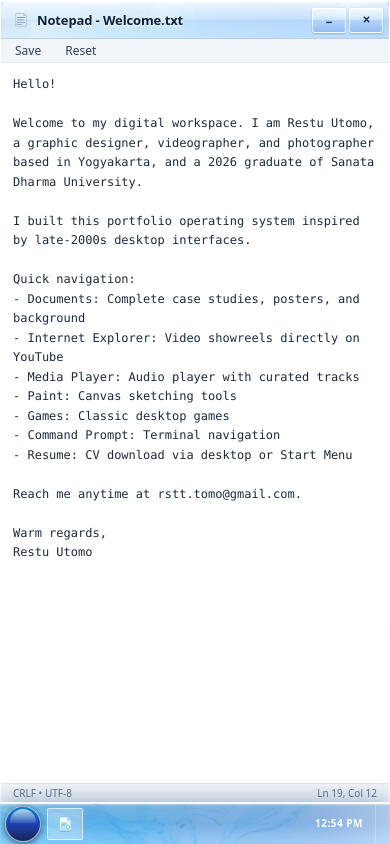
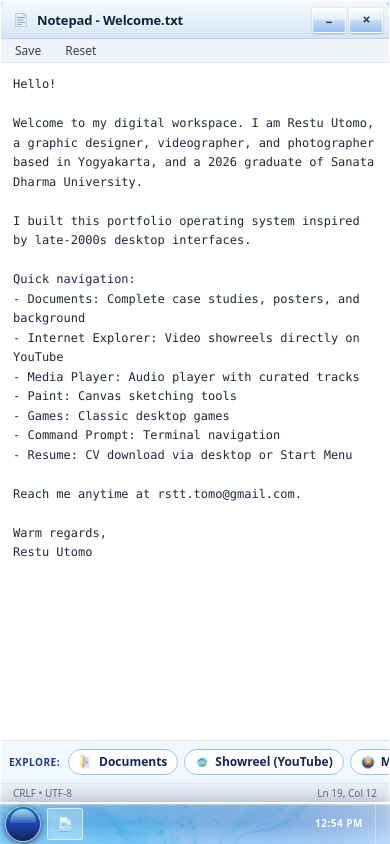
Before and after one commit to tomosama09/tomoeos-restu, a Nuxt app: page / in a window 390 px wide. Both pictures are taken after a click on the button "Login". Built offline with nearby package versions, Linux system fonts and the light colour scheme.

Commit message:
fix(mobile): resolve titlebar bleed, un-truncate desktop icons, add welcome note action pills, and single-window mobile focus

```diff
--- a/app/components/apps/explorer/ExplorerWindow.vue
+++ b/app/components/apps/explorer/ExplorerWindow.vue
@@ -1,8 +1,8 @@
 <template>
   <WindowFrame id="explorer" title="Documents" icon="/icons/folder-docs.webp">
     <div class="flex flex-col h-full overflow-hidden select-none">
-      <!-- Explorer Menubar -->
-      <div class="explorer-menubar shrink-0 bg-gradient-to-b from-slate-100 to-slate-200 border-b border-slate-300/80 px-2 py-0.5 flex items-center gap-3 text-xs text-slate-700">
+      <!-- Explorer Menubar (Hidden on mobile) -->
+      <div class="explorer-menubar hidden md:flex shrink-0 bg-gradient-to-b from-slate-100 to-slate-200 border-b border-slate-300/80 px-2 py-0.5 items-center gap-3 text-xs text-slate-700">
         <button type="button" class="menubar-item hover:bg-white/80 px-1.5 py-0.5 rounded cursor-pointer" @click="currentNav = 'about'">File</button>
         <button type="button" class="menubar-item hover:bg-white/80 px-1.5 py-0.5 rounded cursor-pointer" @click="currentNav = 'services'">Edit</button>
         <button type="button" class="menubar-item hover:bg-white/80 px-1.5 py-0.5 rounded cursor-pointer" @click="currentNav = 'experience'">View</button>
--- a/app/components/apps/player/TomoePlayer.vue
+++ b/app/components/apps/player/TomoePlayer.vue
@@ -318,7 +318,7 @@
 const isMuted = ref(false)
 const isShuffle = ref(false)
 const isLoop = ref(false)
-const showPlaylist = ref(true)
+const showPlaylist = ref(false)
 
 const currentTrack = computed(() => playlist[currentTrackIndex.value])
 
--- a/app/components/apps/utilities/NotepadApp.vue
+++ b/app/components/apps/utilities/NotepadApp.vue
@@ -10,10 +10,48 @@
       <!-- Textarea editor -->
       <textarea
         v-model="content"
-        class="flex-1 p-3 font-mono text-xs text-slate-800 resize-none focus:outline-none leading-relaxed bg-white select-text"
+        class="flex-1 p-3 font-mono text-xs sm:text-[13px] text-slate-800 resize-none focus:outline-none leading-relaxed bg-white select-text"
         placeholder="Type notes here..."
         @input="autoSave"
       />
+
+      <!-- Interactive Quick Launch Pills (Seamless navigation from Welcome text) -->
+      <div class="p-2 bg-sky-50/90 border-t border-blue-200/60 flex items-center gap-1.5 overflow-x-auto no-scrollbar shrink-0 select-none">
+        <span class="text-[10px] font-bold text-blue-900 uppercase tracking-wider shrink-0 mr-0.5">Explore:</span>
+        <button
+          type="button"
+          class="px-2.5 py-1 rounded-full bg-white hover:bg-sky-100 border border-blue-300 text-xs font-semibold text-blue-950 flex items-center gap-1.5 shrink-0 shadow-2xs cursor-pointer active:scale-95 transition-all"
+          @click="openApp('explorer')"
+        >
+          <img src="/icons/folder-docs.webp" alt="" class="w-3.5 h-3.5 object-contain" />
+          <span>Documents</span>
+        </button>
+        <button
+          type="button"
+          class="px-2.5 py-1 rounded-full bg-white hover:bg-sky-100 border border-blue-300 text-xs font-semibold text-blue-950 flex items-center gap-1.5 shrink-0 shadow-2xs cursor-pointer active:scale-95 transition-all"
+          @click="openApp('ie')"
+        >
+          <img src="/icons/internet-explorer.svg" alt="" class="w-3.5 h-3.5 object-contain" />
+          <span>Showreel (YouTube)</span>
+        </button>
+        <button
+          type="button"
+          class="px-2.5 py-1 rounded-full bg-white hover:bg-sky-100 border border-blue-300 text-xs font-semibold text-blue-950 flex items-center gap-1.5 shrink-0 shadow-2xs cursor-pointer active:scale-95 transition-all"
+          @click="openApp('player')"
+        >
+          <img src="/icons/wmp.svg" alt="" class="w-3.5 h-3.5 object-contain" />
+          <span>Media Player</span>
+        </button>
+        <a
+          href="/Restu_Utomo_CV.pdf"
+          target="_blank"
+          rel="noopener noreferrer"
+          class="px-2.5 py-1 rounded-full bg-white hover:bg-sky-100 border border-blue-300 text-xs font-semibold text-blue-950 flex items-center gap-1.5 shrink-0 shadow-2xs cursor-pointer active:scale-95 transition-all"
+        >
+          <img src="/icons/pdf.svg" alt="" class="w-3.5 h-3.5 object-contain" />
+          <span>Resume (PDF)</span>
+        </a>
+      </div>
 
       <!-- Statusbar -->
       <div class="h-5 bg-slate-100 border-t border-slate-200 px-3 flex items-center justify-between text-[10px] text-slate-500 shrink-0">
@@ -27,9 +65,17 @@
 <script setup lang="ts">
 import { ref, computed, onMounted } from 'vue'
 import WindowFrame from '~/components/common/WindowFrame.vue'
+import { useWindowManager } from '~/composables/useWindowManager'
 import { useAudioFeedback } from '~/composables/useAudioFeedback'
 
+const wm = useWindowManager()
 const { playSound } = useAudioFeedback()
+
+const openApp = (id: string) => {
+  playSound('click')
+  const isMobile = typeof window !== 'undefined' && window.innerWidth < 768
+  wm.openWindow(id, isMobile)
+}
 
 const DEFAULT_TEXT = `Hello!
 
--- a/app/components/common/WindowFrame.vue
+++ b/app/components/common/WindowFrame.vue
@@ -7,7 +7,7 @@
     :class="[
       isActive ? 'active-window shadow-2xl' : 'opacity-95 shadow-md',
       win.isMinimized ? 'hidden' : 'flex',
-      (isMobile || win.isMaximized) ? '!inset-0 !w-full !h-[calc(100dvh-40px)] !rounded-none !top-0 !left-0 border-x-0 border-t-0' : ''
+      (isMobile || win.isMaximized) ? '!inset-0 !w-full !h-[calc(100dvh-40px)] !rounded-none !top-0 !left-0 border-x-0 border-t-0 bg-[#eef4fb] !backdrop-blur-none' : ''
     ]"
     :style="windowStyle"
     @pointerdown="onWindowPointerDown"
@@ -15,6 +15,7 @@
     <!-- Titlebar -->
     <div
       class="aero-titlebar win-header shrink-0 flex items-center justify-between px-2.5 py-1.5 cursor-move select-none"
+      :class="isMobile ? '!bg-gradient-to-b !from-[#f5f9fd] !via-[#e7f1fb] !to-[#d4e4f5] border-b border-[#a9c7e8]' : ''"
       @pointerdown="onTitlebarPointerDown"
       @dblclick="toggleMaximize"
     >
@@ -148,7 +149,7 @@
 })
 
 const onWindowPointerDown = () => {
-  wm.bringToFront(props.id)
+  wm.bringToFront(props.id, isMobile.value)
 }
 
 const handleMinimize = () => {
--- a/app/components/desktop/AeroTaskbar.vue
+++ b/app/components/desktop/AeroTaskbar.vue
@@ -129,16 +129,17 @@
 const handleTaskClick = (id: string) => {
   const win = wm.windows.value[id]
   if (!win) return
+  const isMobile = typeof window !== 'undefined' && window.innerWidth < 768
 
   if (win.isMinimized) {
     playSound('restore')
-    wm.bringToFront(id)
+    wm.bringToFront(id, isMobile)
   } else if (wm.activeWindowId.value === id) {
     playSound('minimize')
     wm.minimizeWindow(id)
   } else {
     playSound('click')
-    wm.bringToFront(id)
+    wm.bringToFront(id, isMobile)
   }
 }
 
--- a/app/components/desktop/DesktopIcon.vue
+++ b/app/components/desktop/DesktopIcon.vue
@@ -1,7 +1,7 @@
 <template>
   <button
     type="button"
-    class="group flex flex-col items-center justify-start p-1 rounded-md w-16 text-center transition-all cursor-pointer select-none focus:outline-none"
+    class="group flex flex-col items-center justify-start p-1.5 sm:p-1 rounded-md w-[76px] sm:w-16 text-center transition-all cursor-pointer select-none focus:outline-none"
     :class="[
       isSelected
         ? 'bg-blue-400/35 border border-blue-200/80 shadow-inner'
@@ -18,7 +18,7 @@
 
     <!-- Label -->
     <span
-      class="mt-1 text-[11px] font-medium text-white leading-tight drop-shadow-[0_1px_3px_rgba(0,15,45,0.95)] px-1 py-0.5 rounded truncate max-w-[64px]"
+      class="mt-1 text-[10px] sm:text-[11px] font-medium text-white leading-tight drop-shadow-[0_1px_3px_rgba(0,15,45,0.95)] px-1 py-0.5 rounded break-words max-w-[74px] line-clamp-2"
       :class="isSelected ? 'bg-blue-600/80 text-white' : 'group-hover:bg-blue-600/40'"
     >
       {{ label }}
@@ -48,6 +48,7 @@
     window.open(props.actionUrl, '_blank')
     return
   }
-  wm.openWindow(props.targetId)
+  const isMobile = typeof window !== 'undefined' && window.innerWidth < 768
+  wm.openWindow(props.targetId, isMobile)
 }
 </script>
--- a/app/components/desktop/DesktopShell.vue
+++ b/app/components/desktop/DesktopShell.vue
@@ -26,8 +26,8 @@
 
       <!-- Main Desktop Workspace Area -->
       <div class="flex-1 relative overflow-hidden">
-        <!-- Desktop Icons Column Grid (Exact 4 icons requested: Documents, Internet Explorer, Resume, Recycle Bin) -->
-        <div class="absolute top-4 left-4 sm:top-6 sm:left-6 flex flex-col gap-3 sm:gap-4 z-10">
+        <!-- Desktop Icons: Responsive Grid on Mobile, Classic Column on Desktop -->
+        <div class="absolute top-4 left-4 sm:top-6 sm:left-6 grid grid-cols-3 gap-y-3.5 gap-x-2 w-[270px] sm:flex sm:flex-col sm:w-auto sm:gap-4 z-10">
           <DesktopIcon
             label="Documents"
             icon="/icons/folder-docs.webp"
@@ -39,15 +39,25 @@
             target-id="ie"
           />
           <DesktopIcon
+            label="Media Player"
+            icon="/icons/wmp.svg"
+            target-id="player"
+          />
+          <DesktopIcon
+            label="Paint"
+            icon="/icons/paint.svg"
+            target-id="paint"
+          />
+          <DesktopIcon
+            label="Games"
+            icon="/icons/games.webp"
+            target-id="games"
+          />
+          <DesktopIcon
             label="Resume.pdf"
             icon="/icons/pdf.svg"
             target-id=""
             action-url="/Restu_Utomo_CV.pdf"
-          />
-          <DesktopIcon
-            label="Recycle Bin"
-            icon="/icons/bin.webp"
-            target-id="recycle"
           />
         </div>
 
@@ -163,7 +173,8 @@
   playStartupChime()
   osPhase.value = 'desktop'
   setTimeout(() => {
-    wm.openWindow('notepad')
+    const isMobile = typeof window !== 'undefined' && window.innerWidth < 768
+    wm.openWindow('notepad', isMobile)
   }, 250)
 }
 
--- a/app/components/desktop/StartMenu.vue
+++ b/app/components/desktop/StartMenu.vue
@@ -158,11 +158,13 @@
 const searchQuery = ref('')
 const isAllPrograms = ref(false)
 
-// Left Pinned Apps: Only Games, Paint, and Media Player
+// Left Pinned Apps
 const apps = [
-  { id: 'games', title: 'Games', desc: 'Classic desktop games collection', icon: '/icons/games.webp' },
+  { id: 'explorer', title: 'Documents', desc: 'Portfolio, case studies & posters', icon: '/icons/folder-docs.webp' },
+  { id: 'ie', title: 'Internet Explorer', desc: 'Video Showreel on YouTube', icon: '/icons/internet-explorer.svg' },
+  { id: 'player', title: 'Media Player', desc: 'Audio & Music Player', icon: '/icons/wmp.svg' },
   { id: 'paint', title: 'Paint', desc: 'Creative canvas & sketch', icon: '/icons/paint.svg' },
-  { id: 'player', title: 'Media Player', desc: 'Audio & Music Player', icon: '/icons/wmp.svg' }
+  { id: 'games', title: 'Games', desc: 'Classic desktop games collection', icon: '/icons/games.webp' }
 ]
 
 // All Programs: Full list of all apps
@@ -199,14 +201,16 @@
     window.open(actionUrl, '_blank')
     return
   }
-  wm.openWindow(id)
+  const isMobile = typeof window !== 'undefined' && window.innerWidth < 768
+  wm.openWindow(id, isMobile)
 }
 
 const openExplorerNav = (nav: 'about' | 'documents' | 'pictures' | 'videos') => {
   playSound('click')
   emit('close')
   explorerNav.value = nav
-  wm.openWindow('explorer')
+  const isMobile = typeof window !== 'undefined' && window.innerWidth < 768
+  wm.openWindow('explorer', isMobile)
 }
 
 const handleShutdown = () => {
--- a/app/composables/useWindowManager.ts
+++ b/app/composables/useWindowManager.ts
@@ -162,21 +162,35 @@
   const activeWindowId = useState<string | null>('wm-active-id', () => 'explorer')
   const maxZIndex = useState<number>('wm-max-z', () => 10)
 
-  const bringToFront = (id: string) => {
+  const bringToFront = (id: string, isMobile = false) => {
     const win = windows.value[id]
     if (!win) return
+    if (isMobile) {
+      for (const [wId, w] of Object.entries(windows.value)) {
+        if (wId !== id && w.isOpen) {
+          w.isMinimized = true
+        }
+      }
+    }
     maxZIndex.value += 1
     win.zIndex = maxZIndex.value
     win.isMinimized = false
     activeWindowId.value = id
   }
 
-  const openWindow = (id: string) => {
+  const openWindow = (id: string, isMobile = false) => {
     const win = windows.value[id]
     if (!win) return
+    if (isMobile) {
+      for (const [wId, w] of Object.entries(windows.value)) {
+        if (wId !== id && w.isOpen) {
+          w.isMinimized = true
+        }
+      }
+    }
     win.isOpen = true
     win.isMinimized = false
-    bringToFront(id)
+    bringToFront(id, isMobile)
   }
 
   const closeWindow = (id: string) => {
```
